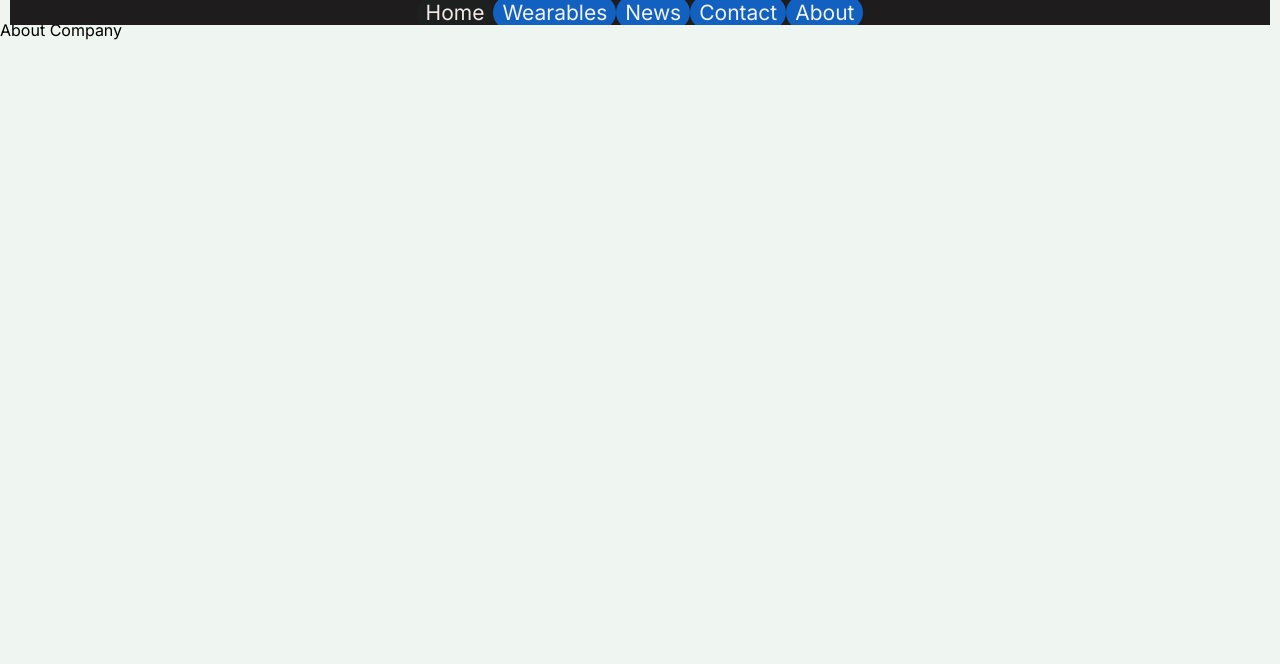
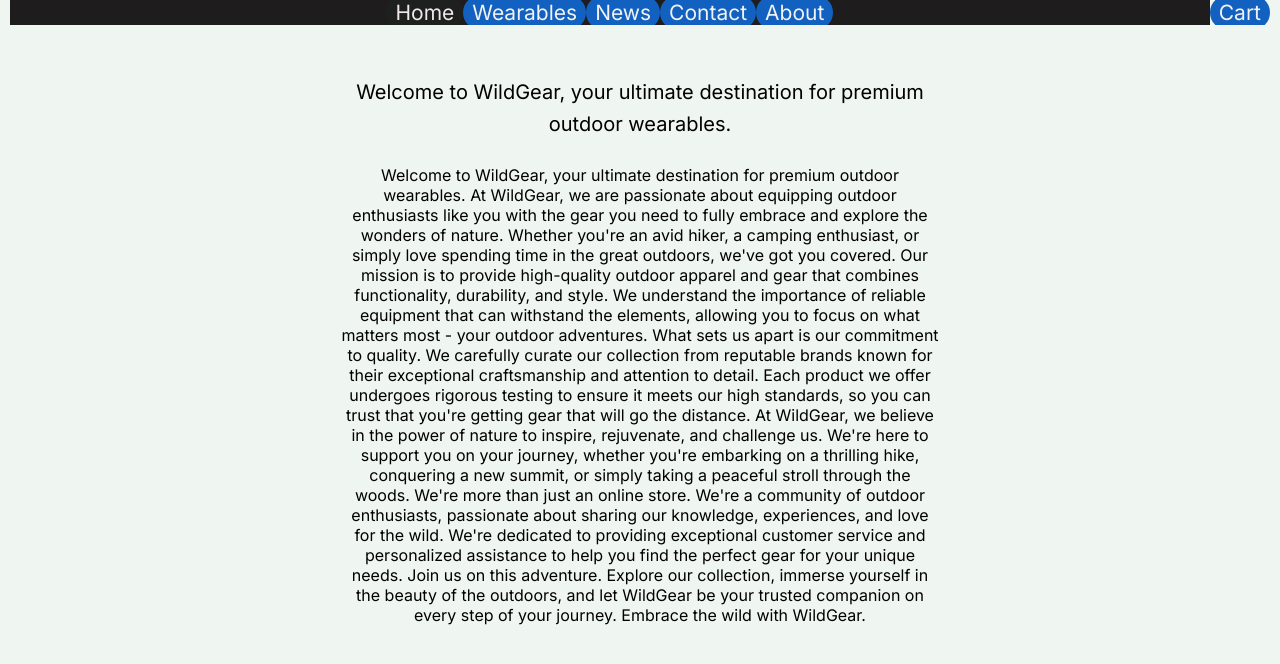
Before and after one commit to Baumi92/next.js-ecommerce-store-pjct-next-3-ecommerce-store-, a Next.js app: page /About in a window 1280 px wide. Shown: the top 664 px of the page. Built offline with nearby package versions, Linux system fonts and the light colour scheme.

Commit message:
Add more framework

```diff
--- a/app/About/page.js
+++ b/app/About/page.js
@@ -1,7 +1,39 @@
+import styles from './page.module.scss';
+
 export default function AboutPage() {
   return (
     <main>
-      <div> About Company</div>
+      <div className={styles.section}>
+        <p>
+          Welcome to WildGear, your ultimate destination for premium outdoor
+          wearables.
+        </p>
+        Welcome to WildGear, your ultimate destination for premium outdoor
+        wearables. At WildGear, we are passionate about equipping outdoor
+        enthusiasts like you with the gear you need to fully embrace and explore
+        the wonders of nature. Whether you're an avid hiker, a camping
+        enthusiast, or simply love spending time in the great outdoors, we've
+        got you covered. Our mission is to provide high-quality outdoor apparel
+        and gear that combines functionality, durability, and style. We
+        understand the importance of reliable equipment that can withstand the
+        elements, allowing you to focus on what matters most - your outdoor
+        adventures. What sets us apart is our commitment to quality. We
+        carefully curate our collection from reputable brands known for their
+        exceptional craftsmanship and attention to detail. Each product we offer
+        undergoes rigorous testing to ensure it meets our high standards, so you
+        can trust that you're getting gear that will go the distance. At
+        WildGear, we believe in the power of nature to inspire, rejuvenate, and
+        challenge us. We're here to support you on your journey, whether you're
+        embarking on a thrilling hike, conquering a new summit, or simply taking
+        a peaceful stroll through the woods. We're more than just an online
+        store. We're a community of outdoor enthusiasts, passionate about
+        sharing our knowledge, experiences, and love for the wild. We're
+        dedicated to providing exceptional customer service and personalized
+        assistance to help you find the perfect gear for your unique needs. Join
+        us on this adventure. Explore our collection, immerse yourself in the
+        beauty of the outdoors, and let WildGear be your trusted companion on
+        every step of your journey. Embrace the wild with WildGear.
+      </div>
     </main>
   );
 }
--- a/app/About/page.module.scss
+++ b/app/About/page.module.scss
@@ -0,0 +1,18 @@
+.section {
+  text-align: center;
+  margin: 0 auto;
+  max-width: 600px;
+  padding-top: 56px;
+}
+
+.section p {
+  font-size: 20px;
+  line-height: 1.6;
+  margin-bottom: 25px;
+}
+
+@media screen and (max-width: 480px) {
+  .section p {
+    font-size: 18px;
+  }
+}
--- a/app/Contact/page.js
+++ b/app/Contact/page.js
@@ -1,7 +1,11 @@
+import styles from './page.module.scss';
+
 export default function ContactPage() {
   return (
     <main>
-      <div> How to contact us</div>
+      <div className={styles.h1}> How to contact us</div>
+
+      <div className={styles.adress}>Contact Us WildGear 123 Adventure Avenue Vienna, 1010 Austria</div>
     </main>
   );
 }
--- a/app/layout.js
+++ b/app/layout.js
@@ -24,6 +24,9 @@
                 <a href="news">News</a>
                 <a href="contact">Contact</a>
                 <a href="about">About</a>
+                <div className={styles.topnavr}>
+                  <a href="cart">Cart</a>
+                </div>
               </div>
             </li>
           </ul>
--- a/app/page.module.scss
+++ b/app/page.module.scss
@@ -30,6 +30,9 @@
   background-color: #1e201f;
   color: rgb(241, 232, 232);
 }
+.topnavr {
+  float: right;
+}
 
 .h1 {
   text-align: center;
```
Also changed, not shown: app/Contact/page.module.scss (+9 -0 lines).
